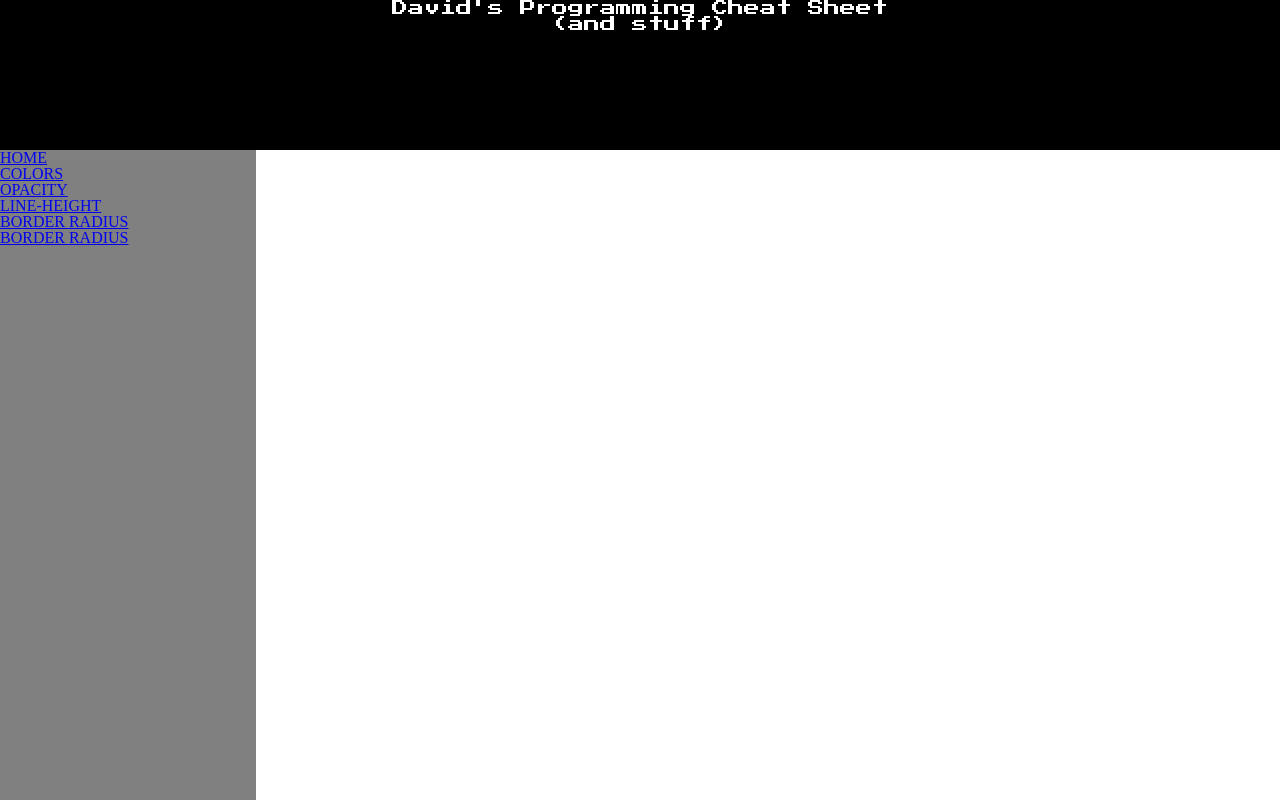
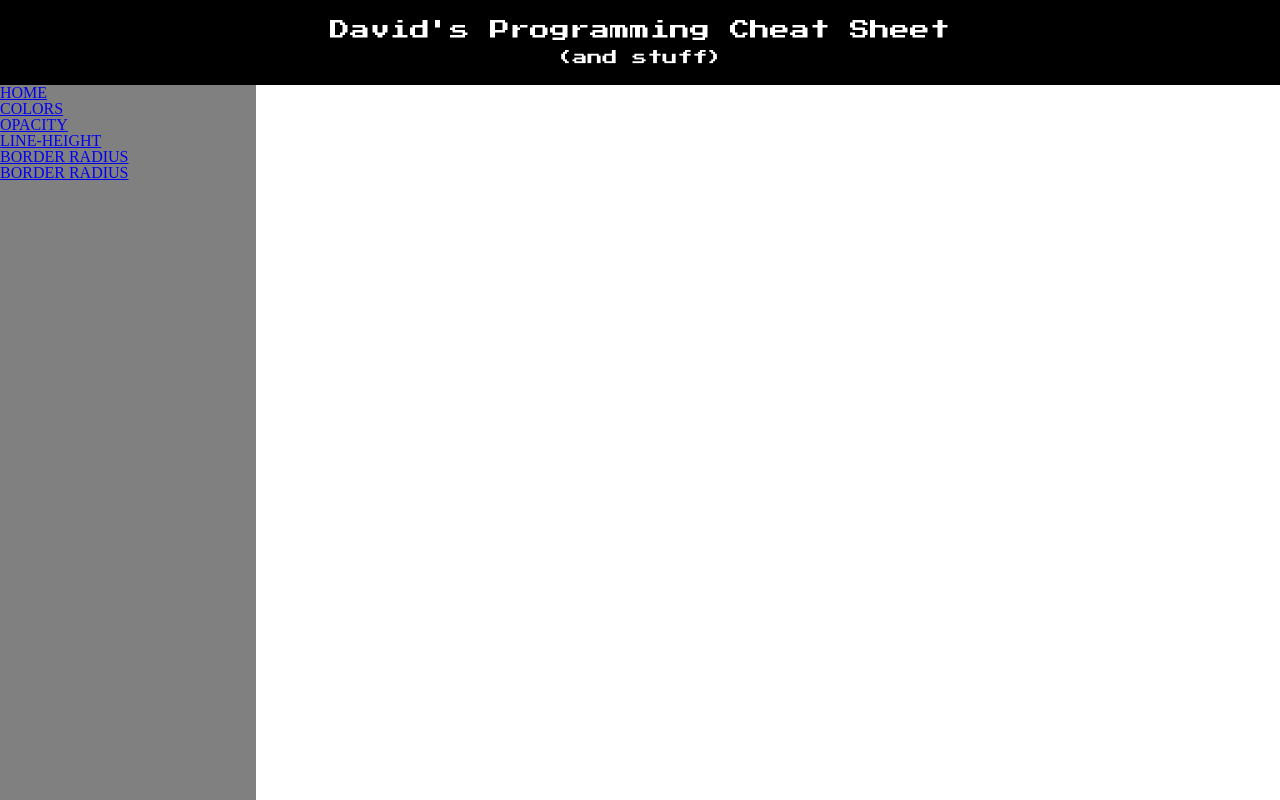
Before and after one commit to Suneski/programming-cheatsheet, a plain HTML site: page index.html in a window 1280 px wide. Drawn offline with Linux system fonts and the light colour scheme.

Commit message:
fixed header css post-nuke

```diff
--- a/style.css
+++ b/style.css
@@ -63,24 +63,32 @@ header {
   font-family: 'Press Start 2P', cursive;
   color: white;
   background-color: black;
-  height: 150px;
   text-align: center;
-  position: fixed;
-  right: 0;
-  left: 0;
-  top: 0;
+  padding: 20px 0 20px 0;
+  width: 100%;
 }
+
+header h1 {
+  font-size: 20px;
+}
+
+header h2 {
+  font-size: 15px;
+  margin-top: 10px;
+}
+
 
 .left-panel {
   background-color: grey;
-  margin-top: 150px;
   height: 1000px;
   width: 20%;
   float: left;
   position: fixed;
 }
 
-/*.container {
+/*
+
+.container {
   margin-top: 150px;
   height: 1000px;
   width: 77%;
```
